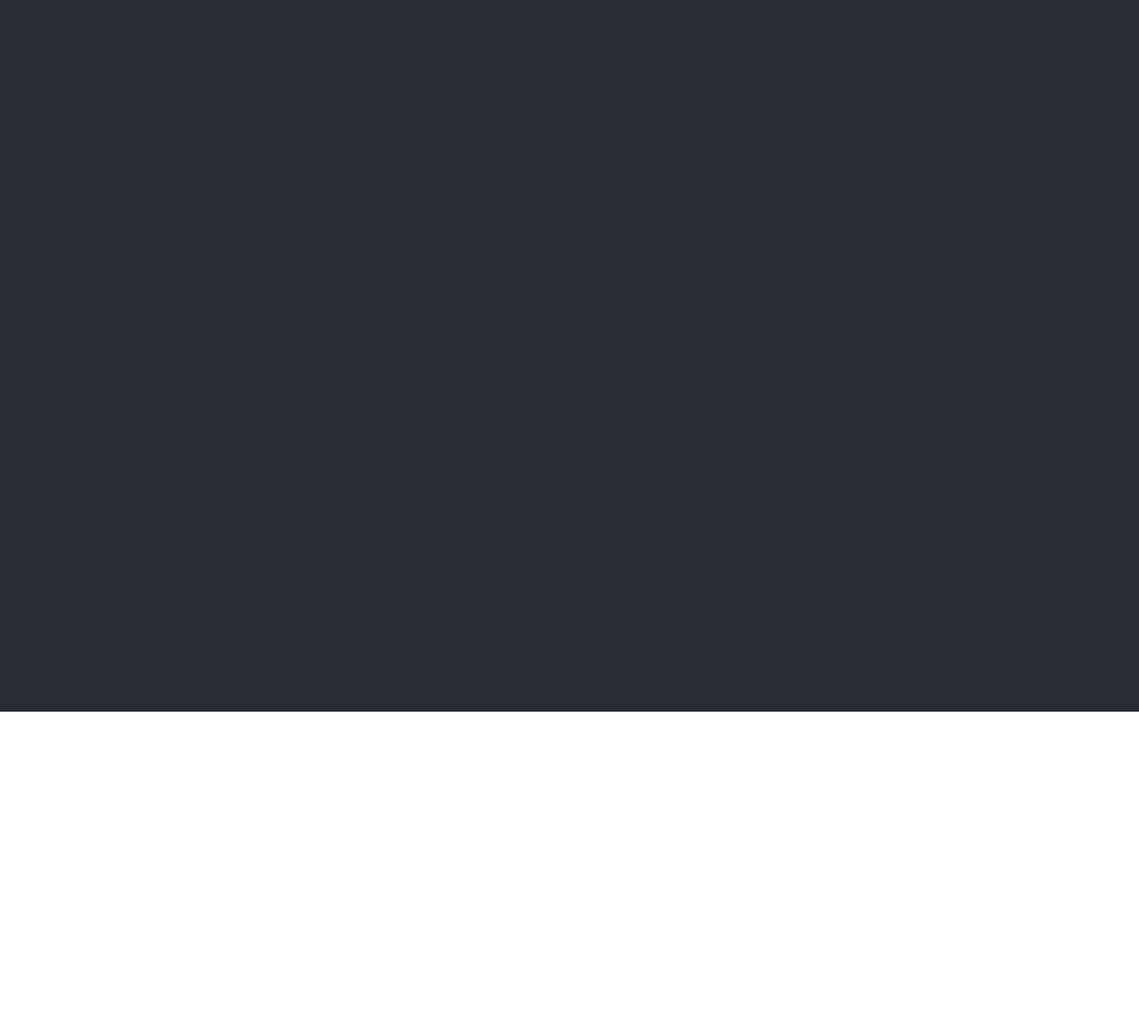
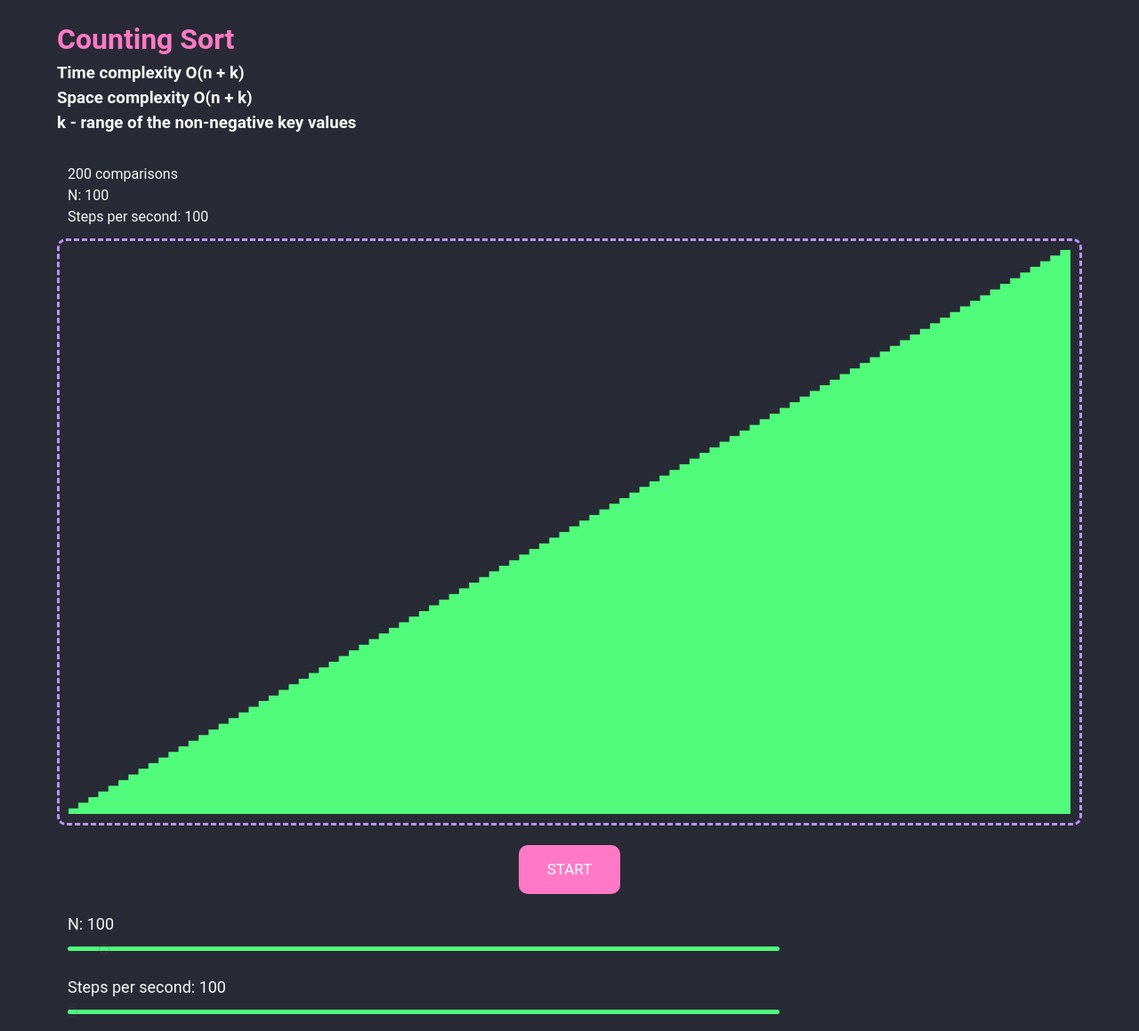
Before and after one commit to GregoryKogan/visual-algo, a Vue app in the folder visual-algo/: page /CountingSort in a window 1280 px wide. Shown: the whole page at 89% size. Before the commit the page ends 800 px from the top, so only its background shows below. Built offline with nearby package versions, Linux system fonts and the light colour scheme; the HTML template or start-up script is replaced by a standard one.

Commit message:
Counting sort added

```diff
--- /dev/null
+++ b/visual-algo/src/algos/CountingSort.ts
@@ -0,0 +1,116 @@
+import { Painter } from "@/utilities/painter";
+import { shuffle } from "@/utilities/shuffle";
+import { sleep } from "@/utilities/sleep";
+
+export class CountingSortSketch {
+  painter: Painter;
+  width: number;
+  height: number;
+
+  values: Array<number>;
+  n: number;
+  i: number;
+
+  stepsPer10ms: number;
+  compsCounter: number;
+  stepsCounter: number;
+  finished: boolean;
+  curPid: number;
+
+  constructor(canvas: HTMLCanvasElement) {
+    this.painter = new Painter(canvas);
+    this.width = canvas.width;
+    this.height = canvas.height;
+
+    this.values = [];
+    this.n = 100;
+    this.i = 0;
+
+    this.stepsPer10ms = 1;
+    this.compsCounter = 0;
+    this.stepsCounter = 0;
+    this.finished = false;
+    this.curPid = 0;
+  }
+
+  setup(data?: Record<string, number>): void {
+    if (data) {
+      this.n = data.n;
+      this.stepsPer10ms = Math.round(data.stepsPerSecond / 100);
+    }
+
+    this.finished = false;
+    this.i = 0;
+    this.compsCounter = 0;
+    this.stepsCounter = 0;
+    this.values = [];
+    for (let i = 1; i <= this.n; ++i) this.values.push(i);
+    shuffle(this.values);
+
+    this.curPid++;
+    this.countingSort(this.curPid);
+  }
+
+  async countingSort(pid: number): Promise<void> {
+    if (pid != this.curPid) return;
+
+    const counter = new Array<number>(this.n + 1);
+    for (let i = 0; i < this.n + 1; ++i) {
+      if (pid != this.curPid) return;
+      counter[i] = 0;
+    }
+
+    for (let i = 0; i < this.n; ++i) {
+      if (pid != this.curPid) return;
+      this.compsCounter++;
+      this.stepsCounter++;
+      if (this.stepsCounter % this.stepsPer10ms == 0) {
+        this.renderValues();
+        await sleep(10);
+      }
+      this.i = i;
+      counter[this.values[i]]++;
+    }
+    let k = 0;
+    for (let i = 1; i <= this.n; ++i) {
+      for (let j = 0; j < counter[i]; ++j) {
+        if (pid != this.curPid) return;
+        this.compsCounter++;
+        this.stepsCounter++;
+        if (this.stepsCounter % this.stepsPer10ms == 0) {
+          this.renderValues();
+          await sleep(10);
+        }
+        this.values[k] = i;
+        k++;
+        this.i = k;
+      }
+    }
+    if (pid == this.curPid) {
+      this.finished = true;
+      this.renderValues();
+    }
+  }
+
+  renderValues(): void {
+    this.painter.background("#282a36");
+    const colWidth: number = this.width / this.n;
+    const maxHeight: number = this.height;
+    const ratio = maxHeight / this.n;
+    for (let i = 0; i < this.n; ++i) {
+      this.painter.setStrokeWeight(colWidth + 1);
+      this.painter.stroke("#f8f8f2");
+      if (i == this.i) this.painter.stroke("#ff79c6");
+      if (i == this.i && !this.finished)
+        this.painter.setStrokeWeight(Math.max(colWidth + 1, 7));
+      if (this.finished) this.painter.stroke("#50fa7b");
+      const curHeight = ratio * this.values[i];
+      this.painter.line(
+        i * colWidth + colWidth / 2,
+        this.height - curHeight,
+        i * colWidth + colWidth / 2,
+        this.height
+      );
+    }
+  }
+}
--- a/visual-algo/src/router/index.ts
+++ b/visual-algo/src/router/index.ts
@@ -11,6 +11,7 @@ import HeapSort from "../views/HeapSort.vue";
 import ShellSort from "../views/ShellSort.vue";
 import QuickSort from "../views/QuickSort.vue";
 import RadixSort from "../views/RadixSort.vue";
+import CountingSort from "../views/CountingSort.vue";
 
 Vue.use(VueRouter);
 
@@ -70,6 +71,11 @@ const routes: Array<RouteConfig> = [
     name: "RadixSort",
     component: RadixSort,
   },
+  {
+    path: "/CountingSort",
+    name: "CountingSort",
+    component: CountingSort,
+  },
 ];
 
 const router = new VueRouter({
--- /dev/null
+++ b/visual-algo/src/views/CountingSort.vue
@@ -0,0 +1,127 @@
+<template>
+  <div class="sort-page">
+    <h1 style="margin-top: 20px">
+      <a href="https://en.wikipedia.org/wiki/Counting_sort">Counting Sort</a>
+    </h1>
+    <h3>Time complexity O(n + k)</h3>
+    <h3>Space complexity O(n + k)</h3>
+    <h3 style="margin-bottom: 20px">
+      k - range of the non-negative key values
+    </h3>
+    <div class="stats">
+      <v-col>
+        <span>{{ this.sketch.compsCounter }} comparisons</span>
+        <v-spacer></v-spacer>
+        <span v-if="this.sketch.values"
+          >N: {{ this.sketch.values.length }}</span
+        >
+        <v-spacer></v-spacer>
+        <span>Steps per second: {{ this.stepsPerSecond }}</span>
+      </v-col>
+    </div>
+    <canvas id="sketch" :width="canvasWidth" :height="canvasHeight"> </canvas>
+    <div class="controls">
+      <v-col>
+        <button
+          v-on:click="sketch.setup({ n: n, stepsPerSecond: stepsPerSecond })"
+        >
+          START
+        </button>
+        <v-spacer></v-spacer>
+        <span style="font-size: large">N: {{ this.n }}</span>
+        <v-spacer></v-spacer>
+        <input
+          style="width: min(100%, 800px)"
+          v-model="n"
+          type="range"
+          min="10"
+          max="2000"
+          step="10"
+        />
+        <div style="height: 20px"></div>
+        <span style="font-size: large"
+          >Steps per second: {{ this.stepsPerSecond }}</span
+        >
+        <v-spacer></v-spacer>
+        <input
+          style="width: min(100%, 800px)"
+          v-model="stepsPerSecond"
+          type="range"
+          min="100"
+          max="5000"
+          step="100"
+        />
+      </v-col>
+    </div>
+  </div>
+</template>
+
+<script lang="ts">
+import Vue from "vue";
+import { CountingSortSketch } from "../algos/CountingSort";
+import { Painter } from "../utilities/painter";
+
+export default Vue.extend({
+  name: "CountingSort",
+  data: () => ({
+    canvasWidth: 2000,
+    canvasHeight: 1125,
+    sketch: {} as CountingSortSketch,
+    n: 100,
+    stepsPerSecond: 100,
+  }),
+  mounted() {
+    const canvas = document.getElementById("sketch");
+    if (canvas && Painter.isCanvas(canvas)) {
+      this.sketch = new CountingSortSketch(canvas);
+      this.sketch.setup();
+    }
+  },
+});
+</script>
+
+<style>
+.sort-page {
+  width: max(350px, min(90vw, 1300px));
+  margin-left: auto;
+  margin-right: auto;
+}
+
+.sort-page h1 a {
+  color: #ff79c6;
+  text-decoration: none;
+}
+.sort-page h1 a:hover {
+  text-decoration: underline;
+}
+.sort-page h1 a:active {
+  color: #8be9fd;
+  text-decoration: underline;
+}
+
+#sketch {
+  width: 100%;
+  display: block;
+  margin-left: auto;
+  margin-right: auto;
+  padding: 10px;
+  border-radius: 10px;
+  border: 3px dashed #bd93f9;
+}
+
+.controls button {
+  background-color: #ff79c6;
+  margin-left: auto;
+  margin-right: auto;
+  margin-bottom: 20px;
+  margin-top: 10px;
+  border: none;
+  color: white;
+  padding: 15px 32px;
+  text-align: center;
+  text-decoration: none;
+  display: block;
+  font-size: 17px;
+  border-radius: 10px;
+}
+</style>
--- a/visual-algo/src/views/Home.vue
+++ b/visual-algo/src/views/Home.vue
@@ -15,6 +15,7 @@
       <button v-on:click="$router.push('HeapSort')">HeapSort</button>
       <button v-on:click="$router.push('QuickSort')">QuickSort</button>
       <button v-on:click="$router.push('RadixSort')">RadixSort</button>
+      <button v-on:click="$router.push('CountingSort')">CountingSort</button>
     </v-row>
   </div>
 </template>
```
